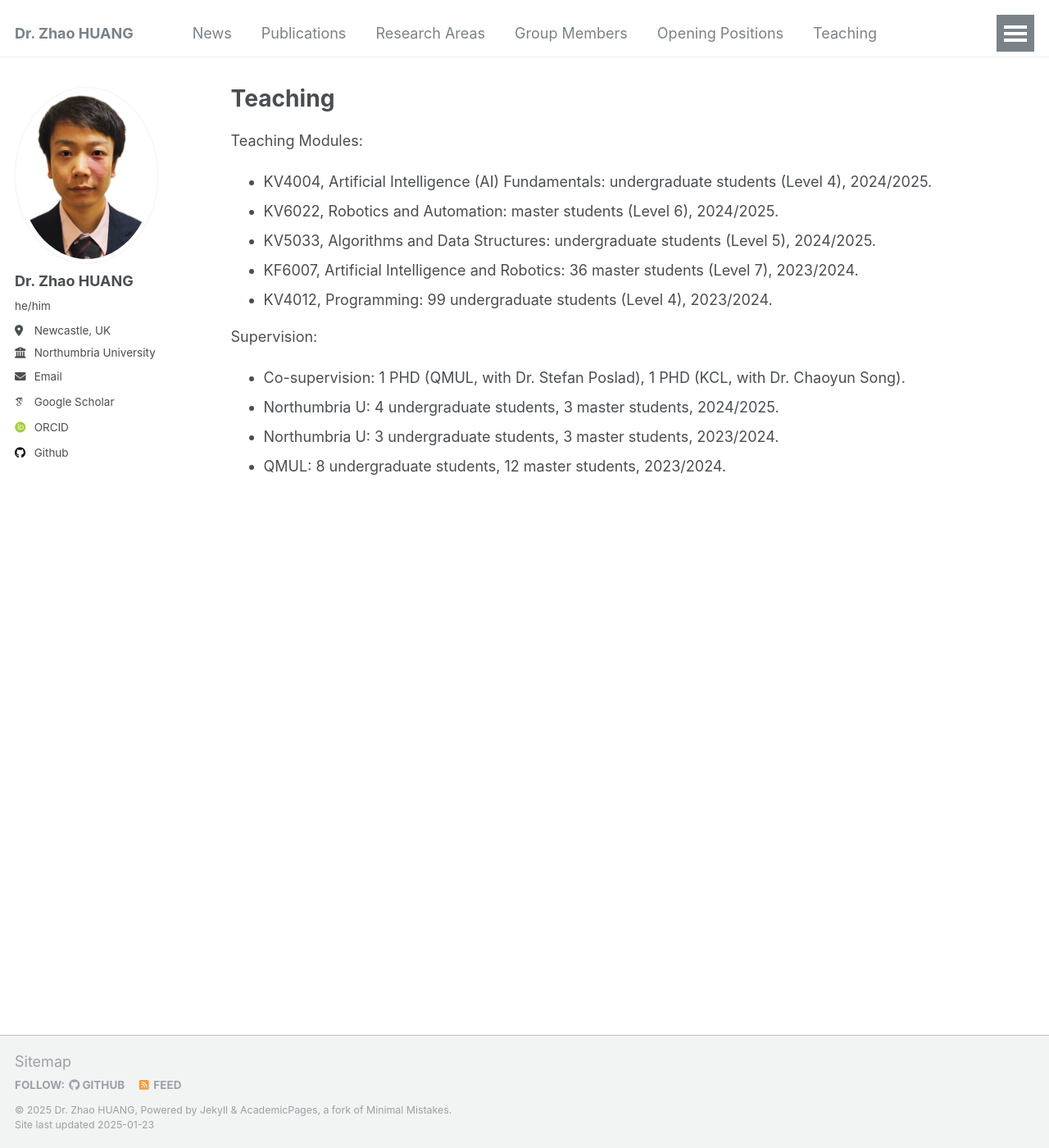
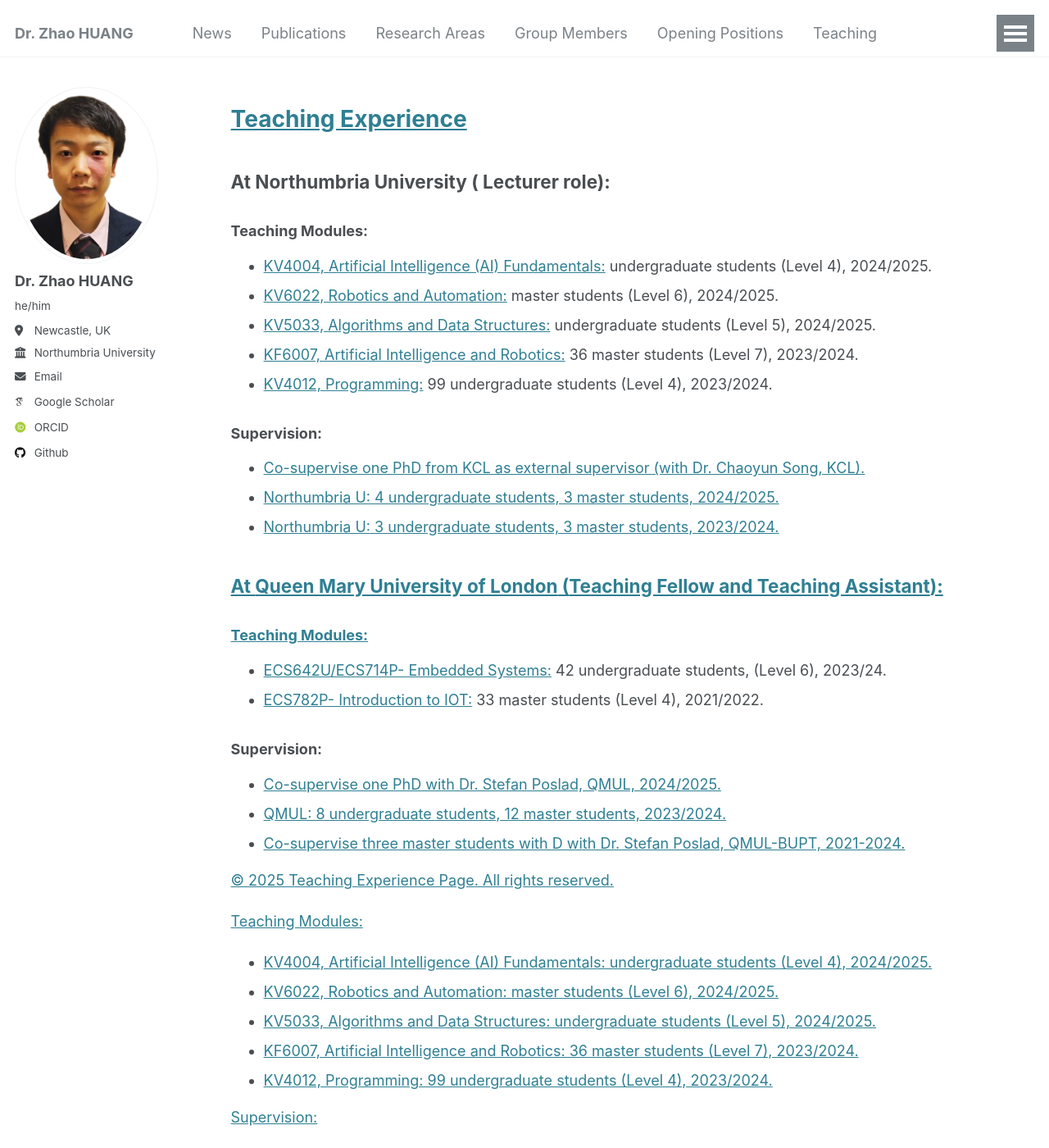
Before and after one commit to ZZ2020zz/ZZ2020zz.github.io, a Jekyll site: the page built from _pages/teaching.html, in a window 1280 px wide and 1400 px high. Shown: the whole window at 82% size. Built offline with Jekyll 4.4.1, drawn with Linux system fonts in a browser that asks for light colours; some web fonts are replaced.

Commit message:
Update teaching.html

```diff
--- a/_pages/teaching.html
+++ b/_pages/teaching.html
@@ -1,9 +1,68 @@
 ---
 layout: archive
-title: "Teaching"
+
 permalink: /teaching/
 author_profile: true
 ---
+
+<!DOCTYPE html>
+<html lang="en">
+<head>
+    <meta charset="UTF-8">
+    <meta name="viewport" content="width=device-width, initial-scale=1.0">
+<p style="text-decoration:underline;"></p>
+</head>
+<body>
+    <header>
+        <h1><a href="#">Teaching Experience</a></h1>
+    </header>
+
+    <main>
+        <section>
+            <h2>At <span class="university">Northumbria University</span> (<span class="role"> Lecturer role</span>):</h2>
+            <h3>Teaching Modules:</h3>
+            <ul>
+                <li> <a href="#">KV4004, Artificial Intelligence (AI) Fundamentals:</a> undergraduate students (Level 4), 2024/2025.</li>
+                <li> <a href="#">KV6022, Robotics and Automation:</a> master students (Level 6), 2024/2025.</li>
+                <li> <a href="#">KV5033, Algorithms and Data Structures:</a> undergraduate students (Level 5), 2024/2025.</li>
+                <li> <a href="#">KF6007, Artificial Intelligence and Robotics:</a> 36 master students (Level 7), 2023/2024.</li>
+                <li> <a href="#">KV4012, Programming:</a> 99 undergraduate students (Level 4), 2023/2024.</li>
+            </ul>
+            <h3>Supervision:</h3>
+            <ul>
+                <li> <a href="#">Co-supervise one PhD from KCL as external supervisor (with Dr. Chaoyun Song, KCL).</li>
+                <li> <a href="#">Northumbria U: 4 undergraduate students, 3 master students, 2024/2025.</li>
+                <li> <a href="#">Northumbria U: 3 undergraduate students, 3 master students, 2023/2024.</li>
+            </ul>
+        </section>
+        <section>
+            <h2>At <span class="university">Queen Mary University of London</span> (<span class="role">Teaching Fellow and Teaching Assistant</span>):</h2>
+            <h3>Teaching Modules:</h3>
+            <ul>
+                <li> <a href="#">ECS642U/ECS714P- Embedded Systems:</a> 42 undergraduate students, (Level 6), 2023/24.</li>
+                <li> <a href="#">ECS782P- Introduction to IOT:</a> 33 master students (Level 4), 2021/2022.</li>
+            </ul>
+            <h3>Supervision:</h3>
+            <ul>
+                <li> <a href="#">Co-supervise one PhD with Dr. Stefan Poslad, QMUL, 2024/2025.</li>
+                <li> <a href="#">QMUL: 8 undergraduate students, 12 master students, 2023/2024.</li>
+                <li> <a href="#">Co-supervise three master students with D with Dr. Stefan Poslad, QMUL-BUPT, 2021-2024.</li>
+            </ul>
+        </section>
+    </main>
+
+    <footer>
+        <p>&copy; 2025 Teaching Experience Page. All rights reserved.</p>
+    </footer>
+</body>
+</html>
+
+
+
+
+
+
+
 
 <!DOCTYPE html>
 <html lang="en">
```
Also changed, not shown: other parts of _pages/teaching.html (+0 -3 lines).
